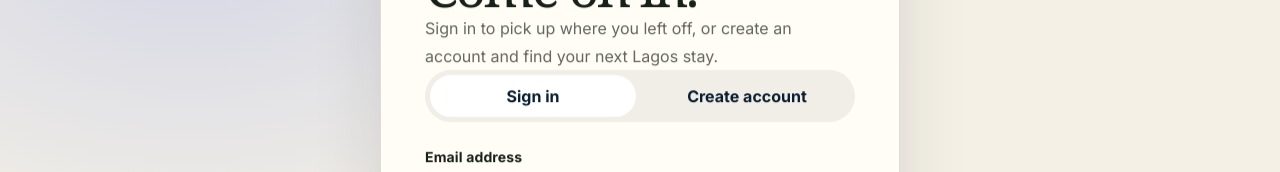
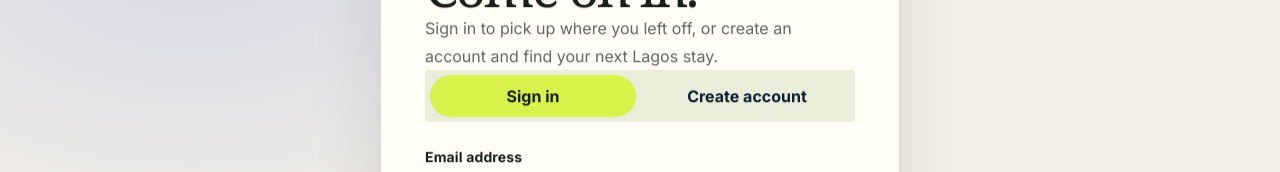
Before and after one commit to 4Buckscodes/hamletshortlets, a Next.js app: page /signin in a window 1280 px wide. Shown: the part 184-356 px from the top of the page. Built offline with nearby package versions, Linux system fonts and the light colour scheme; no server answers; a web font is replaced by a local one.

Commit message:
Align sign-in mode switch with HAMLET brand styling

```diff
--- a/app/signin/signin-form.tsx
+++ b/app/signin/signin-form.tsx
@@ -79,7 +79,7 @@ export default function SignInForm() {
 
   return (
     <div>
-      <div style={{ display: 'flex', gap: 8, padding: 5, borderRadius: 999, background: '#f1eee7', marginBottom: 24 }}>
+      <div className="auth-switch" style={{ display: 'flex', gap: 8, marginBottom: 24 }}>
         <button type="button" onClick={() => { setMode('signin'); setError(''); setMessage(''); }} aria-pressed={mode === 'signin'} style={{ flex: 1, minHeight: 42, border: 0, borderRadius: 999, cursor: 'pointer', background: mode === 'signin' ? '#fff' : 'transparent', color: 'var(--navy)', fontWeight: 700 }}>Sign in</button>
         <button type="button" onClick={() => { setMode('signup'); setError(''); setMessage(''); }} aria-pressed={mode === 'signup'} style={{ flex: 1, minHeight: 42, border: 0, borderRadius: 999, cursor: 'pointer', background: mode === 'signup' ? '#fff' : 'transparent', color: 'var(--navy)', fontWeight: 700 }}>Create account</button>
       </div>
```
